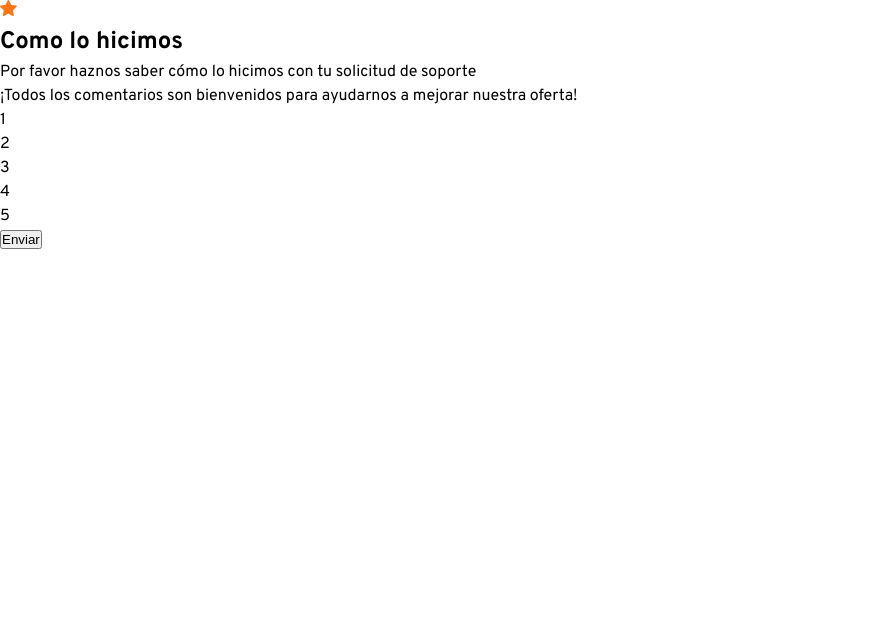
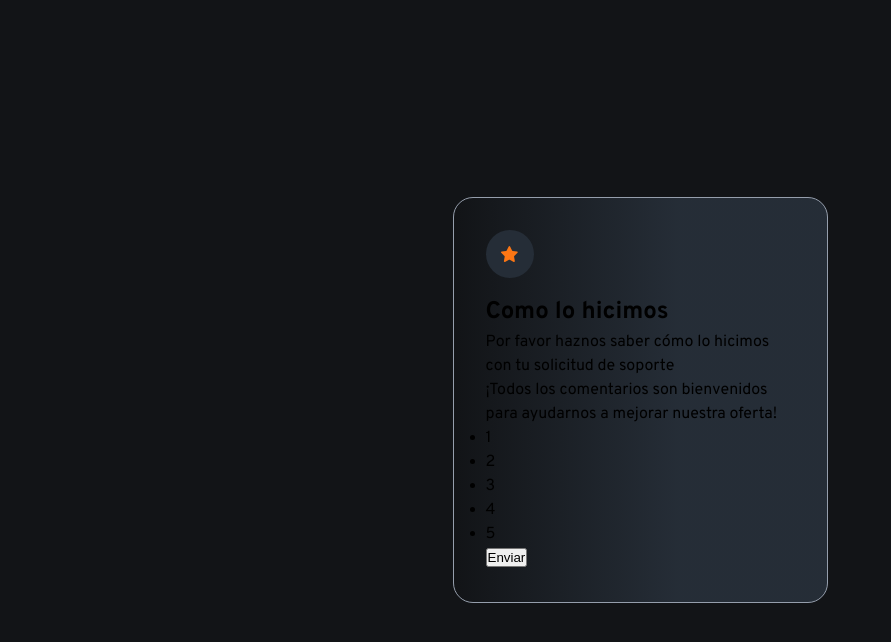
Before and after one commit to jaehdesign/examenes, a website: page index.html in a window 1280 px wide. Shown: the whole page, without its empty margins (0-891 px from the left). Drawn offline with Linux system fonts and the light colour scheme.

Commit message:
Update content proyect v4

```diff
--- a/index.html
+++ b/index.html
@@ -18,8 +18,9 @@
 
 <body>
   <main>
-    <div class="star"><img src="./images/icon-star.svg" alt=""></div>
+
     <section class="description">
+      <div class="star"><img src="./images/icon-star.svg" alt=""></div>
       <h1>Como lo hicimos</h1>
       <p>Por favor haznos saber cómo lo hicimos con tu solicitud de soporte</p>
       <p>¡Todos los comentarios son bienvenidos para ayudarnos a mejorar nuestra oferta!</p>
--- a/styles.css
+++ b/styles.css
@@ -7,8 +7,55 @@
     overflow-wrap: break-word;
 }
 
+:root {
+    --color-primary: hsl(25, 97%, 53%);
+    --color-white: hsl(0, 0%, 100%);
+    --color-ligth-grey: hsl(217, 12%, 63%);
+    --color-dark-blue: hsl(213, 19%, 18%);
+    --color-very-dark-blue: hsl(216, 12%, 8%);
+}
+
 body {
     line-height: 1.5;
     font-family: "Overpass", serif;
     min-height: 100vh;
+    background-color: var(--color-very-dark-blue);
 }
+
+main {
+    display: flex;
+    justify-content: center;
+    align-items: center;
+    height: 100vh;
+}
+
+section.description {
+    width: 375px;
+    background-color: var(--color-ligth-grey);
+    background: linear-gradient(
+        90deg,
+        var(--color-very-dark-blue) 0%,
+        var(--color-dark-blue) 60%
+    );
+    border: 1px solid var(--color-ligth-grey);
+    padding: 2rem;
+    border-radius: 20px;
+}
+
+section div.star {
+    width: 2rem;
+    height: 2rem;
+    padding: 1.5rem;
+    margin-block-end: 1rem;
+    display: flex;
+    justify-content: center;
+    align-items: center;
+    border-radius: 50%;
+    background-color: var(--color-dark-blue);
+}
+/* Estilos para pantallas con un ancho máximo de 320px */
+@media (min-width: 320px) {
+    section.description {
+        width: 375px;
+    }
+}
```
